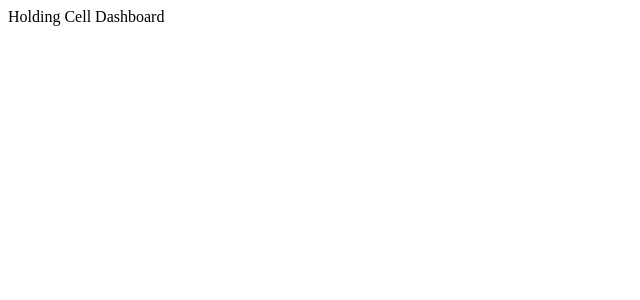
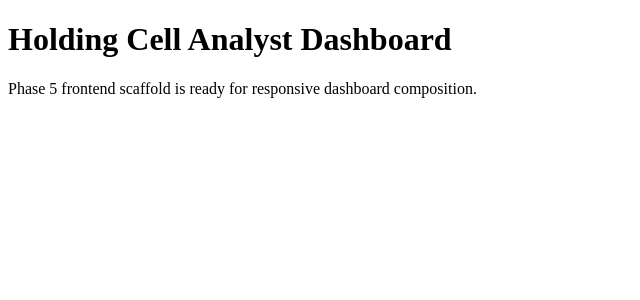
Before and after one commit to Spare-Room-Dev/OT_Holding_Cell, a React (Vite) app in the folder frontend/: page / in a window 1280 px wide. Shown: the top 300 px of the page, without its empty margins (0-640 px from the left). Built offline with nearby package versions, Linux system fonts and the light colour scheme.

Commit message:
feat(05-01): mount app through shared provider boundary
- add app-level AppProviders component for shared dashboard provider wiring
- render App from main.tsx through exactly one provider boundary
- expose a minimal dashboard-ready root shell for downstream composition

```diff
--- a/frontend/src/App.tsx
+++ b/frontend/src/App.tsx
@@ -1,5 +1,10 @@
 function App() {
-  return <main>Holding Cell Dashboard</main>;
+  return (
+    <main>
+      <h1>Holding Cell Analyst Dashboard</h1>
+      <p>Phase 5 frontend scaffold is ready for responsive dashboard composition.</p>
+    </main>
+  );
 }
 
 export default App;
--- /dev/null
+++ b/frontend/src/app/providers.tsx
@@ -0,0 +1,9 @@
+import type { ReactNode } from "react";
+
+type AppProvidersProps = {
+  children: ReactNode;
+};
+
+export function AppProviders({ children }: AppProvidersProps) {
+  return <>{children}</>;
+}
--- a/frontend/src/main.tsx
+++ b/frontend/src/main.tsx
@@ -1,6 +1,7 @@
 import { StrictMode } from "react";
 import { createRoot } from "react-dom/client";
 import App from "./App";
+import { AppProviders } from "./app/providers";
 
 const rootElement = document.getElementById("root");
 
@@ -10,6 +11,8 @@ if (!rootElement) {
 
 createRoot(rootElement).render(
   <StrictMode>
-    <App />
+    <AppProviders>
+      <App />
+    </AppProviders>
   </StrictMode>,
 );
```
